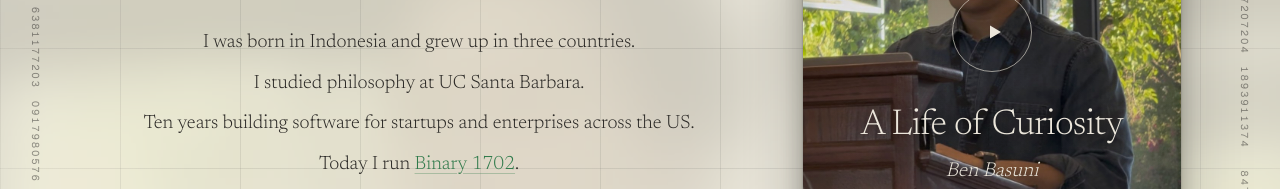
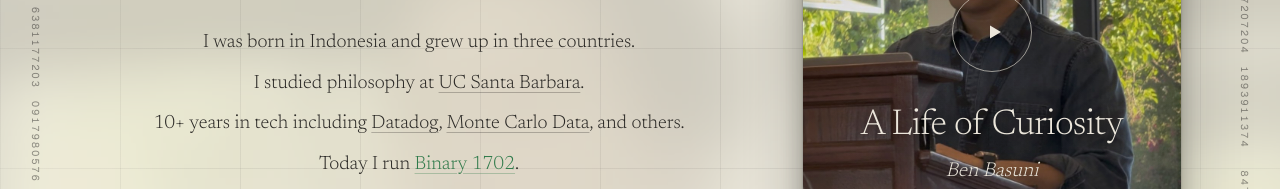
Before and after one commit to binary1702/benbasuni.com, a Next.js app: page / in a window 1280 px wide. Shown: the part 312-501 px from the top of the page. Built offline with nearby package versions, Linux system fonts and the light colour scheme.

Commit message:
Add subtle bio links and soften background grid
- Add Quiet link component for inline bio links with faint underline
- Link UCSB, Datadog, and Monte Carlo Data in bio
- Reduce grid line opacity from 0.09 to 0.065 for softer background

```diff
--- a/src/app/globals.css
+++ b/src/app/globals.css
@@ -106,8 +106,8 @@
   inset: 0;
   /* One line weight, one spacing. Minimal. */
   background-image:
-    linear-gradient(to right, rgba(42, 40, 37, 0.09) 1px, transparent 1px),
-    linear-gradient(to bottom, rgba(42, 40, 37, 0.09) 1px, transparent 1px);
+    linear-gradient(to right, rgba(42, 40, 37, 0.065) 1px, transparent 1px),
+    linear-gradient(to bottom, rgba(42, 40, 37, 0.065) 1px, transparent 1px);
   background-size: 120px 120px;
   -webkit-mask-image: radial-gradient(ellipse 80% 80% at 50% 50%, #000 45%, transparent 100%);
   mask-image: radial-gradient(ellipse 80% 80% at 50% 50%, #000 45%, transparent 100%);
--- a/src/app/page.tsx
+++ b/src/app/page.tsx
@@ -17,6 +17,20 @@
       <span className="border-b border-ink/40 pb-0.5 transition-colors duration-500 group-hover:border-sage">
         {link.display}
       </span>
+    </a>
+  );
+}
+
+/* Quiet inline link for the bio: ink text, faint underline that firms up on hover. */
+function Quiet({ href, children }: { href: string; children: string }) {
+  return (
+    <a
+      href={href}
+      target="_blank"
+      rel="noopener noreferrer"
+      className="underline decoration-ink/25 underline-offset-4 transition-colors duration-500 hover:decoration-sage"
+    >
+      {children}
     </a>
   );
 }
@@ -117,8 +131,13 @@
           {/* One idea per line. Each <p> is a row; the gap between rows does the pacing. */}
           <div className="mt-8 space-y-3 font-serif text-[1.05rem] font-light leading-[1.5] text-charcoal md:text-[1.2rem]">
             <p>I was born in Indonesia and grew up in three countries.</p>
-            <p>I studied philosophy at UC Santa Barbara.</p>
-            <p>Ten years building software for startups and enterprises across the US.</p>
+            <p>
+              I studied philosophy at <Quiet href="https://www.ucsb.edu">UC Santa Barbara</Quiet>.
+            </p>
+            <p>
+              10+ years in tech including <Quiet href="https://www.datadoghq.com">Datadog</Quiet>,{' '}
+              <Quiet href="https://www.montecarlodata.com">Monte Carlo Data</Quiet>, and others.
+            </p>
             <p>
               Today I run{' '}
               <a
```
